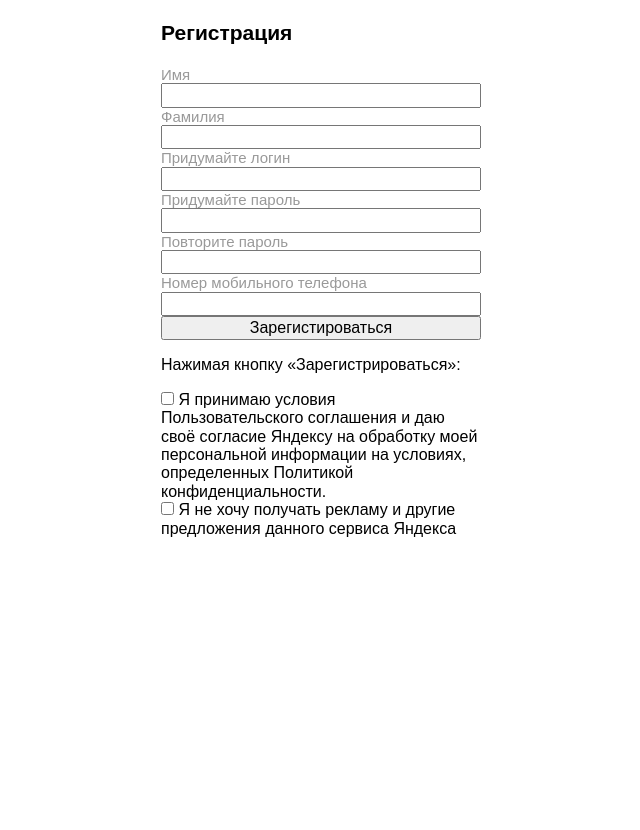
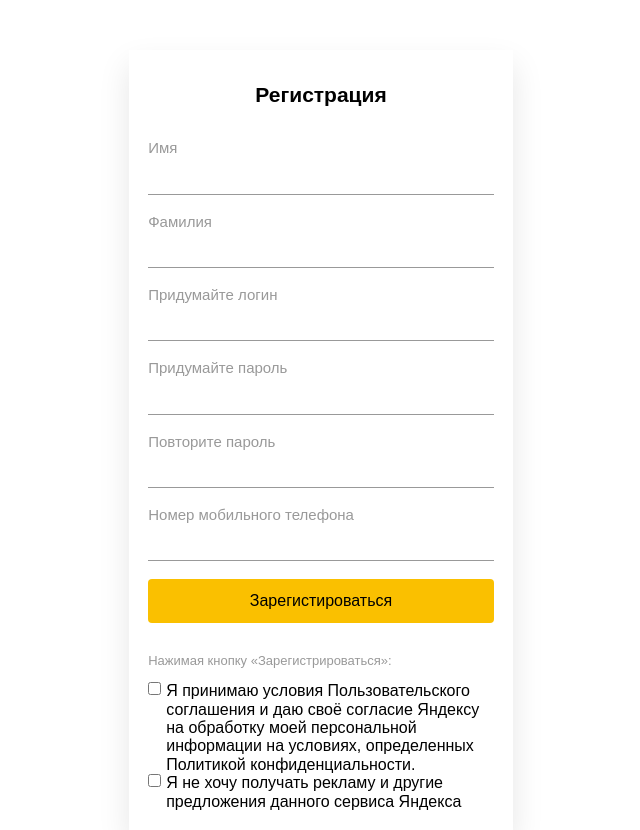
Before and after one commit to shurupats/week15-dark-theme, a plain HTML site: page index.html in a window 1280 px wide. Shown: the whole page, without its empty margins (319-959 px from the left). Before the commit the page ends 800 px from the top, so only its background shows below. Drawn offline with Linux system fonts and the light colour scheme.

Commit message:
Навела красоту:33

```diff
--- a/assets/css/main.css
+++ b/assets/css/main.css
@@ -8,11 +8,19 @@
 .container-form{
     display: flex;
     flex-direction: column;
+    justify-content: space-around;
+    align-items: center;
 
-    width: 25%;
+    width: 30vw;
+    height: 95vh;
+    padding: 10px 0;
+    margin-top: 50px;
+
+    box-shadow: 0 15px 30px 0 rgba(0,0,0,.1);
 }
 
 .container-form__title{
+    align-self: center;
     color: #000000;
     font-size: 21px;
     font-style: normal;
@@ -21,9 +29,65 @@
 .container-form-field{
     display: flex;
     flex-direction: column;
+    justify-content: space-between;
+
+    width: 90%;
 }
 
 .container-form-field__label{
+    padding-bottom: 5px;
     color: #999999;
     font-size: 15px;
 }
+
+.field{
+    height: 30px;
+    border: none;
+    border-bottom: 1px solid #999999;
+}
+
+.field:focus{
+    outline: 0;
+    border-bottom: 2px solid #fac000;
+}
+
+.container-form__registration{
+    align-self: center;
+    width: 90%;
+    height: 44px;
+
+    background-color: #fac000;
+    border: none;
+    border-radius: 4px;
+}
+
+.container-form__registration:hover{
+    background-color: #f0b800;
+    cursor: pointer;
+}
+
+.container-form-agreement{
+    display: flex;
+    flex-direction: column;
+    justify-content: space-between;
+
+    width: 90%;
+}
+
+.container-form-agreement-item{
+    display: flex;
+    justify-content: space-between;
+}
+
+.container-form-agreement-item__chexbox{
+    align-self: flex-start;
+}
+
+.container-form-agreement-item__text{
+    padding-left: 5px;
+}
+
+.container-form-agreement__text{
+    color: #999999;
+    font-size: 13px;
+}
--- a/index.html
+++ b/index.html
@@ -7,36 +7,36 @@
     <link href="./assets/css/Normalize.css" rel="stylesheet" />
     <link href="./assets/css/main.css" rel="stylesheet" />
 
-    <title>Переключатель тем</title>
+    <title>Форма регистрации</title>
   </head>
   <body class="container">
     <form class="container-form">
-      <h3 class="container-form__title">Регистрация</h3>
+      <h1 class="container-form__title">Регистрация</h1>
       <div class="container-form-field">
         <label class="container-form-field__label">Имя</label>
-        <input class="container-form-field__firstname" type="text" />
+        <input class="container-form-field__firstname field" type="text" />
       </div>
       <div class="container-form-field">
         <label class="container-form-field__label">Фамилия</label>
-        <input class="container-form-field__lasttname" type="text" />
+        <input class="container-form-field__lasttname field" type="text" />
       </div>
       <div class="container-form-field">
         <label class="container-form-field__label">Придумайте логин</label>
-        <input class="container-form-field__login" type="text" />
+        <input class="container-form-field__login field" type="text" />
       </div>
       <div class="container-form-field">
         <label class="container-form-field__label">Придумайте пароль</label>
-        <input class="container-form-field__passwordfirst" type="password" />
+        <input class="container-form-field__passwordfirst field" type="password" />
       </div>
       <div class="container-form-field">
         <label class="container-form-field__label">Повторите пароль</label>
-        <input class="container-form-field__passwordsecond" type="password" />
+        <input class="container-form-field__passwordsecond field" type="password" />
       </div>
       <div class="container-form-field">
         <label class="container-form-field__label"
           >Номер мобильного телефона</label
         >
-        <input class="container-form-field__login" type="text" />
+        <input class="container-form-field__login field" type="text" />
       </div>
       <button class="container-form__registration">Зарегистироваться</button>
       <div class="container-form-agreement">
```
